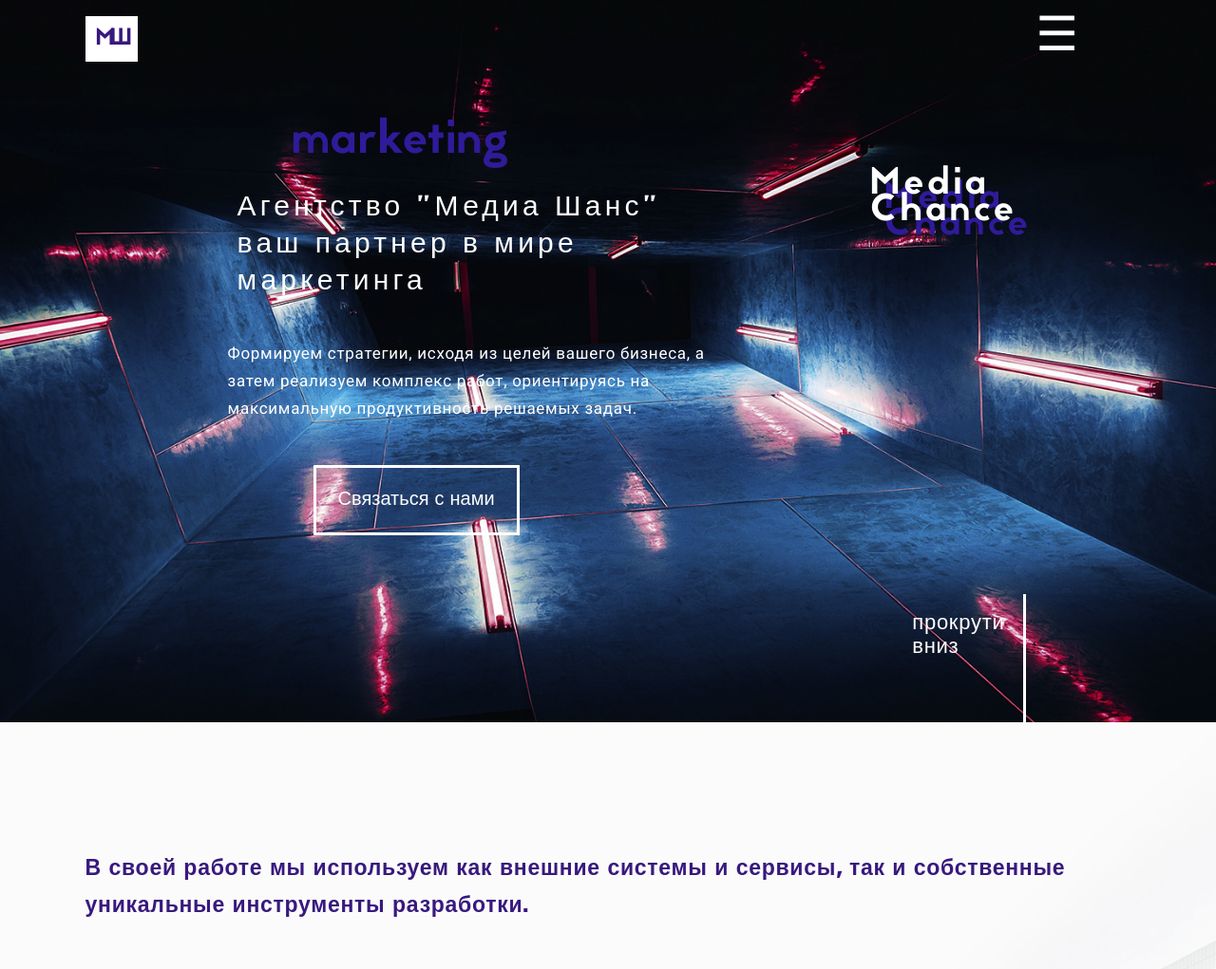
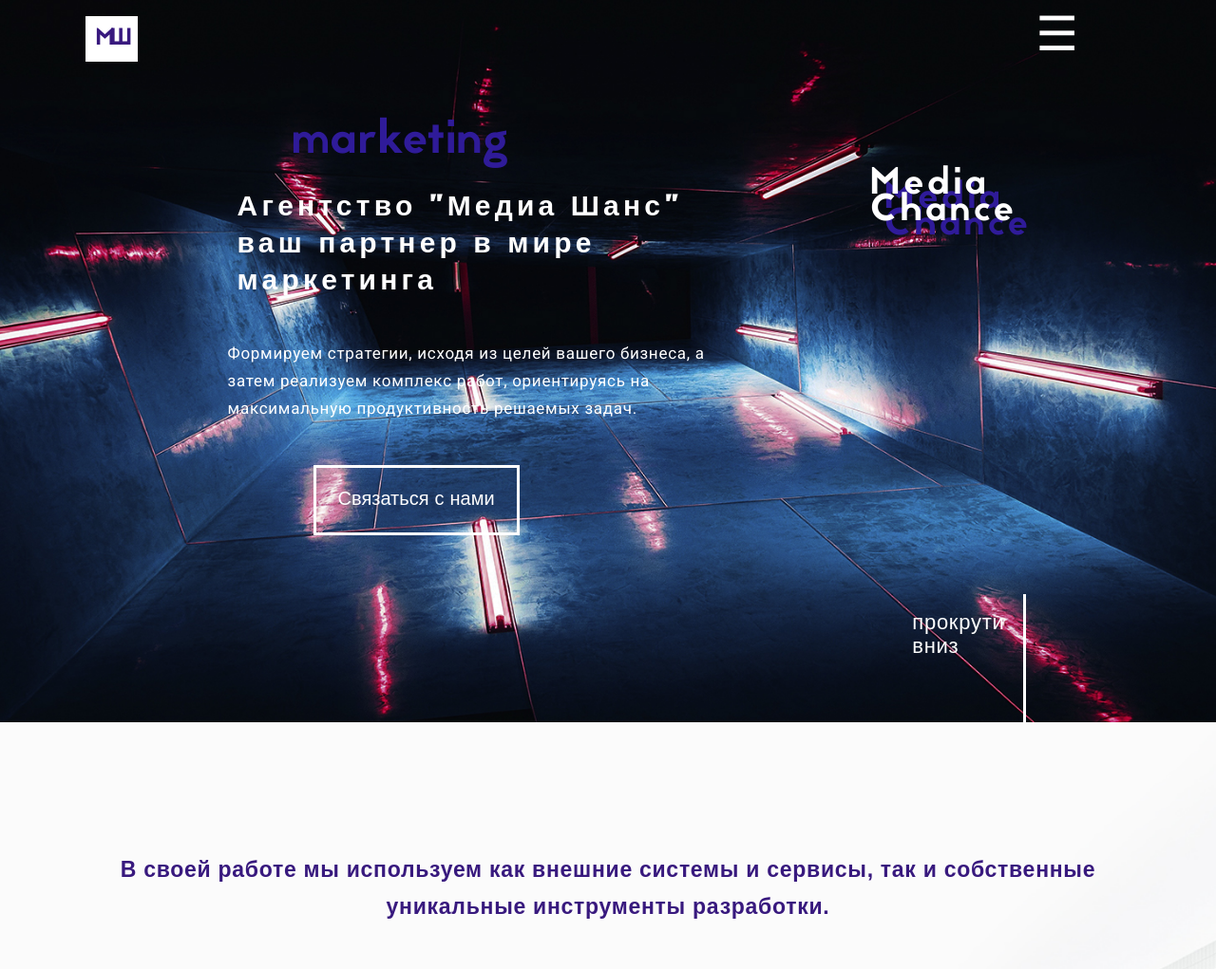
Before and after one commit to Media-chance/mediachance.github.io, a plain HTML site: page index.html in a window 1280 px wide. Shown: the part 39-1060 px from the top of the page at 95% size. Drawn offline with Linux system fonts and the light colour scheme; a script that the page names is missing.

Commit message:
Update main.css

```diff
--- a/css/main.css
+++ b/css/main.css
@@ -31,8 +31,8 @@ body {
 h1, h2, h3, h4, h5, h6 {
     font-family: 'Jaapokkisubtract', sans-serif;
     letter-spacing: 0.14em;
-    font-weight: normal;
     line-height: 1.3em;
+    margin-left: -30px;
 }
 
 h2 {
@@ -76,7 +76,7 @@ p {
     background: #0406bd url(../img/first_bg.jpg) no-repeat center bottom / cover;
     color: #fff;
     height: 100vh;
-    box-shadow: 0 80px 190px rgba(33, 48, 800, 0.4);
+    box-shadow: 0 100px 100px color: #38197e;
 }
 
 .header .container {
@@ -285,12 +285,13 @@ label {cursor: pointer;}
 }
 
 .section-title__intro {
-	font-family: 'Jaapokkisubtract', sans-serif;
+	font-family: 'Arial', sans-serif;
 	color: #38197e;
     font-size: 23px;
     margin: 0;
     margin-top: -30px;
     font-weight: bold;
+    text-align: center;
 }
 
 .section-title__title {
@@ -375,6 +376,7 @@ label {cursor: pointer;}
 .footer {
     background: #ededf8;
     padding: 160px 0;
+    line-height: 4.15;
 }
 
 .credits {
```
